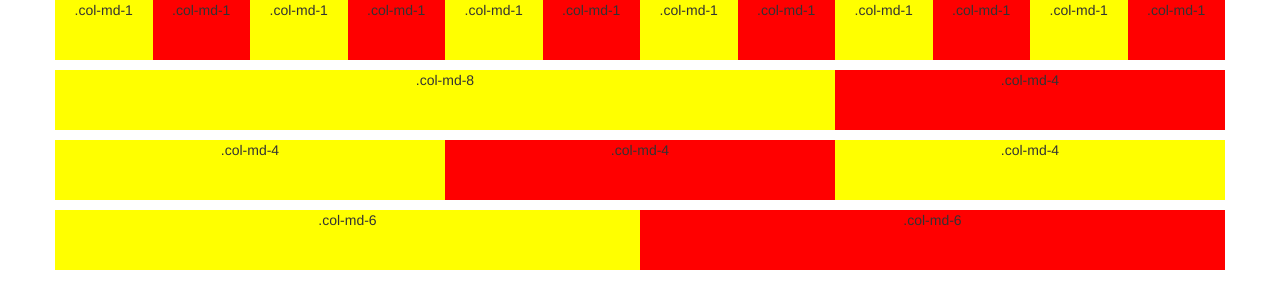
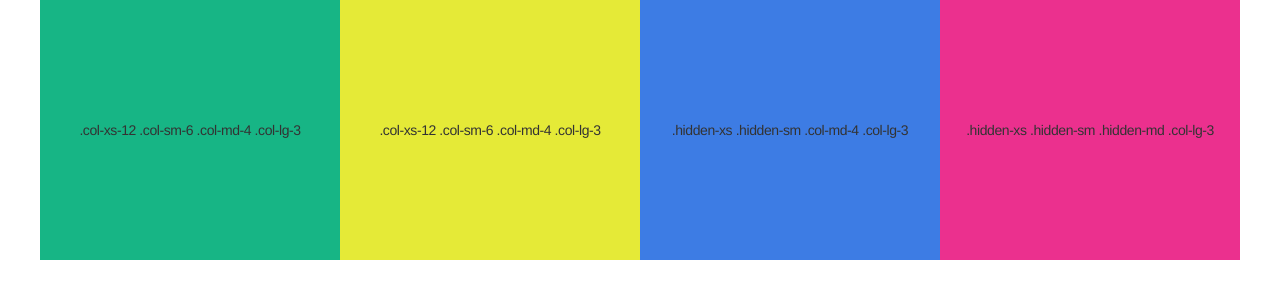
Before and after one commit to yamoo9/DMS-front-end, a plain HTML site: page Lecture/DAY05/www/bootstrap.html in a window 1280 px wide. Drawn offline with nearby package versions, Linux system fonts and the light colour scheme.

Commit message:
Bootstrap 코드 수정

```diff
--- a/Lecture/DAY05/www/bootstrap.html
+++ b/Lecture/DAY05/www/bootstrap.html
@@ -6,50 +6,42 @@
     <title>CSS Framework - Bootstrap</title>
     <link rel="stylesheet" href="https://maxcdn.bootstrapcdn.com/bootstrap/3.3.6/css/bootstrap.min.css" integrity="sha384-1q8mTJOASx8j1Au+a5WDVnPi2lkFfwwEAa8hDDdjZlpLegxhjVME1fgjWPGmkzs7" crossorigin="anonymous">
     <style>
+        body {
+            min-height: 100vh;
+        }
+        .container-fluid {
+            max-width: 1200px;
+        }
         .row {
-            background: #333;
-            margin-bottom: 1rem;
+            margin-bottom: 0.4rem;
         }
-
         [class*="col-"] {
-            height: 60px;
-            background: #ff0;
+            height: 260px;
+            background: #17B585;
             text-align: center;
+            line-height: 260px;
+            font-size: 14px;
+            letter-spacing: -0.03em;
         }
-        [class*="col-"]:nth-child(even) {
-            background: #f00;
+        [class*="col-"]:nth-child(2n) {
+            background: #E5EA37;
+        }
+        [class*="col-"]:nth-child(3n) {
+            background: #3D7CE4;
+        }
+        [class*="col-"]:nth-child(4n) {
+            background: #EB308E;
         }
     </style>
 </head>
 <body>
 
-    <div class="container">
+    <div class="container-fluid">
         <div class="row">
-          <div class="col-sm-6 col-md-1">.col-md-1</div>
-          <div class="col-sm-6 col-md-1">.col-md-1</div>
-          <div class="col-md-1">.col-md-1</div>
-          <div class="col-md-1">.col-md-1</div>
-          <div class="col-md-1">.col-md-1</div>
-          <div class="col-md-1">.col-md-1</div>
-          <div class="col-md-1">.col-md-1</div>
-          <div class="col-md-1">.col-md-1</div>
-          <div class="col-md-1">.col-md-1</div>
-          <div class="col-md-1">.col-md-1</div>
-          <div class="col-md-1">.col-md-1</div>
-          <div class="col-md-1">.col-md-1</div>
-        </div>
-        <div class="row">
-          <div class="col-md-8">.col-md-8</div>
-          <div class="col-md-4">.col-md-4</div>
-        </div>
-        <div class="row">
-          <div class="col-md-4">.col-md-4</div>
-          <div class="col-md-4">.col-md-4</div>
-          <div class="col-md-4">.col-md-4</div>
-        </div>
-        <div class="row">
-          <div class="col-md-6">.col-md-6</div>
-          <div class="col-md-6">.col-md-6</div>
+          <div class="col-xs-12 col-sm-6 col-md-4 col-lg-3">.col-xs-12 .col-sm-6 .col-md-4 .col-lg-3</div>
+          <div class="col-xs-12 col-sm-6 col-md-4 col-lg-3">.col-xs-12 .col-sm-6 .col-md-4 .col-lg-3</div>
+          <div class="hidden-xs hidden-sm col-md-4 col-lg-3">.hidden-xs .hidden-sm .col-md-4 .col-lg-3</div>
+          <div class="hidden-xs hidden-sm hidden-md col-lg-3">.hidden-xs .hidden-sm .hidden-md .col-lg-3</div>
         </div>
     </div>
 
```
